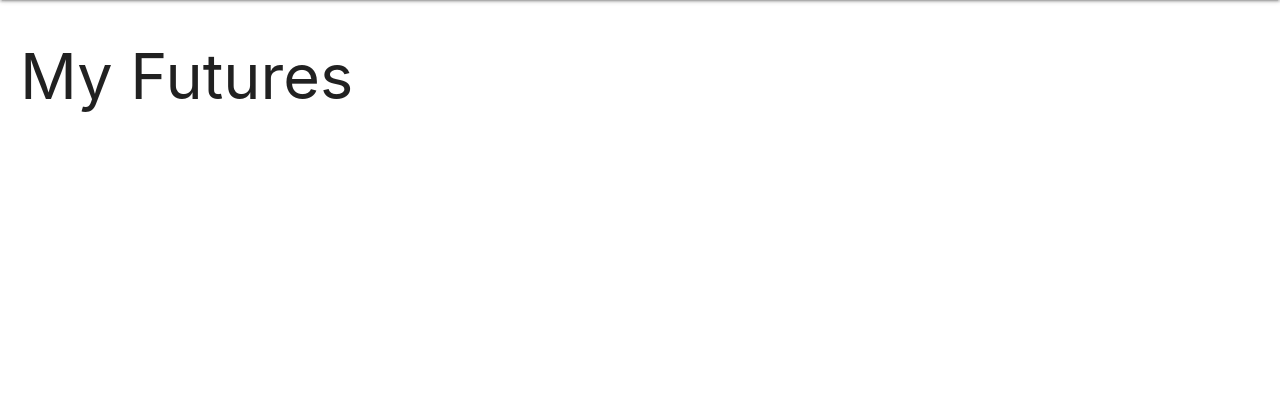
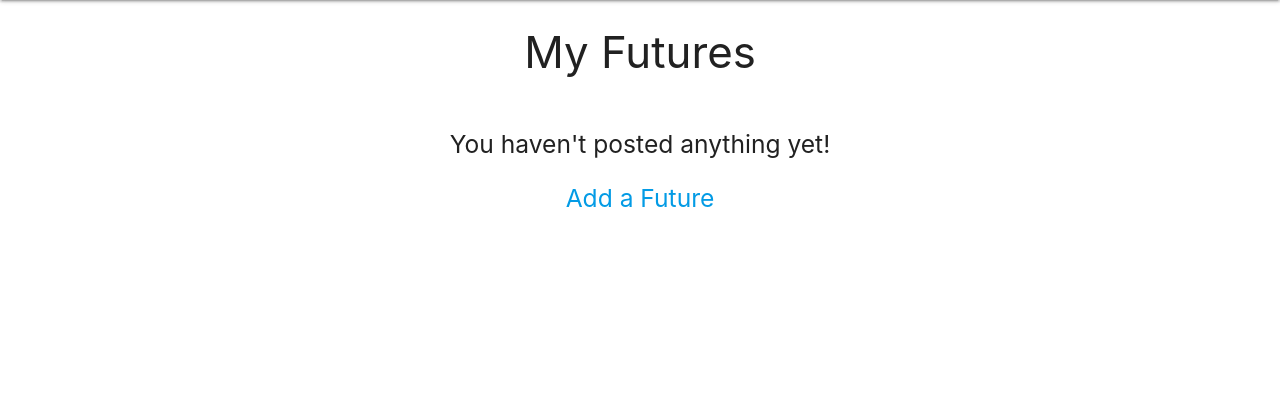
Before and after one commit to tylerrice121/Futures_Thinking, a Django app: page /profile/ in a window 1280 px wide. Shown: the part 64-470 px from the top of the page. Run offline with Django 3.2, Linux system fonts and the light colour scheme; the visitor is signed in with stand-in values (Sample User, id 1).

Commit message:
style myfutures page

```diff
--- a/main_app/models.py
+++ b/main_app/models.py
@@ -11,7 +11,7 @@ class UserEntries(models.Model):
 
     in_the_future = models.TextField()
     title_of_that_future = models.CharField(max_length=350)
-    relevant_link = models.URLField(max_length=350)
+    relevant_link = models.URLField(max_length=350, blank=True)
     tags = TaggableManager()
     # slug = models.SlugField(unique=True, max_length=100)
     optional_image = models.CharField(max_length=250, blank=True)
--- a/main_app/static/css/style.css
+++ b/main_app/static/css/style.css
@@ -66,7 +66,7 @@ footer {
     align-items: center;
     justify-content: center;
     height: 350px;
-    width: 650px;
+    width: 600px;
     padding: 20px;
     margin: 20px;
     margin-left: 20px !important;
@@ -104,3 +104,11 @@ footer {
 .tag{
     margin-left: 20px;
 }
+
+.noposts{
+    display: flex;
+    width: 100%;
+    flex-direction: column;
+    align-content: center;
+    text-align: center;
+}
--- a/main_app/templates/feed.html
+++ b/main_app/templates/feed.html
@@ -1,7 +1,7 @@
 {% extends 'base.html' %}
 {% block content %}
 <div class="top">
-    <h3 class="title">Feed</h3>
+    <h3 class="title">Futures</h3>
     <div class="tags">
         {% for tag in tags %}
         <a class="tag"href="{% url 'posts_by_tag' tag.slug %}"> #{{ tag.name }}</a>
@@ -15,7 +15,7 @@
             <a class="cardTitle"href="{% url 'detail' post.id %}">
                 <h5>{{ post.title_of_that_future }}</h5>
             </a>
-            <h5 class="cardBody">In the future {{post.in_the_future}}</h5>
+            <h6 class="cardBody">In the future {{post.in_the_future}}</h6>
             <div class="cardBottom">
                 {% for tag in post.tags.all %}
                     <a href="{% url 'posts_by_tag' tag.slug %}"> #{{ tag.name }}</a>
--- a/main_app/templates/profile/index.html
+++ b/main_app/templates/profile/index.html
@@ -1,20 +1,29 @@
 {% extends 'base.html' %}
-
 {% block content %}
-
-<h1>My Futures</h1>
+<div class="top">
+    <h3 class="title">My Futures</h3>
+</div>
+{% if object_list %}
 <div class="cards">
     {% for post in object_list %}
-    <div class="card">
-
-            <div>
-                <a href="{% url 'detail' post.id %}"> <h4>{{ post.title_of_that_future }}</h4>  </a>
-
-                <p>{{ post.in_the_future }}</p>
-
-                <p>Created on {{ post.date }} by {{post.user}}</p>
+    <div class="card col s3">
+        <div class="innercard">
+            <a class="cardTitle"href="{% url 'detail' post.id %}">
+                <h5>{{ post.title_of_that_future }}</h5>
+            </a>
+            <h6 class="cardBody">In the future {{post.in_the_future}}</h6>
+            <div class="cardBottom">
+                <p>Created on {{ post.date }}</p>
+                <p>{{post.user}}</p>
             </div>
         </div>
+    </div>
     {% endfor %}
 </div>
+{%else%}
+<div class="noposts">
+    <h5>You haven't posted anything yet!</h5>
+    <a href="{% url 'entry_create' %}"><h5>Add a Future</h5></a>
+</div>
+{% endif %}
 {% endblock %}
--- a/main_app/views.py
+++ b/main_app/views.py
@@ -77,9 +77,9 @@ class AddProfile(LoginRequiredMixin, ListView):
 class Profile(LoginRequiredMixin, ListView):
     model = UserEntries
     template_name = 'profile/index.html'
+
     def get_queryset(self):
         queryset = UserEntries.objects.filter(user=self.request.user)
-        queryset = UserEntries.objects.order_by('-date')
         return queryset
 
 class EntryCreate(LoginRequiredMixin, CreateView):
```
Also changed, not shown: main_app/migrations/0013_alter_userentries_relevant_link.py (added).
